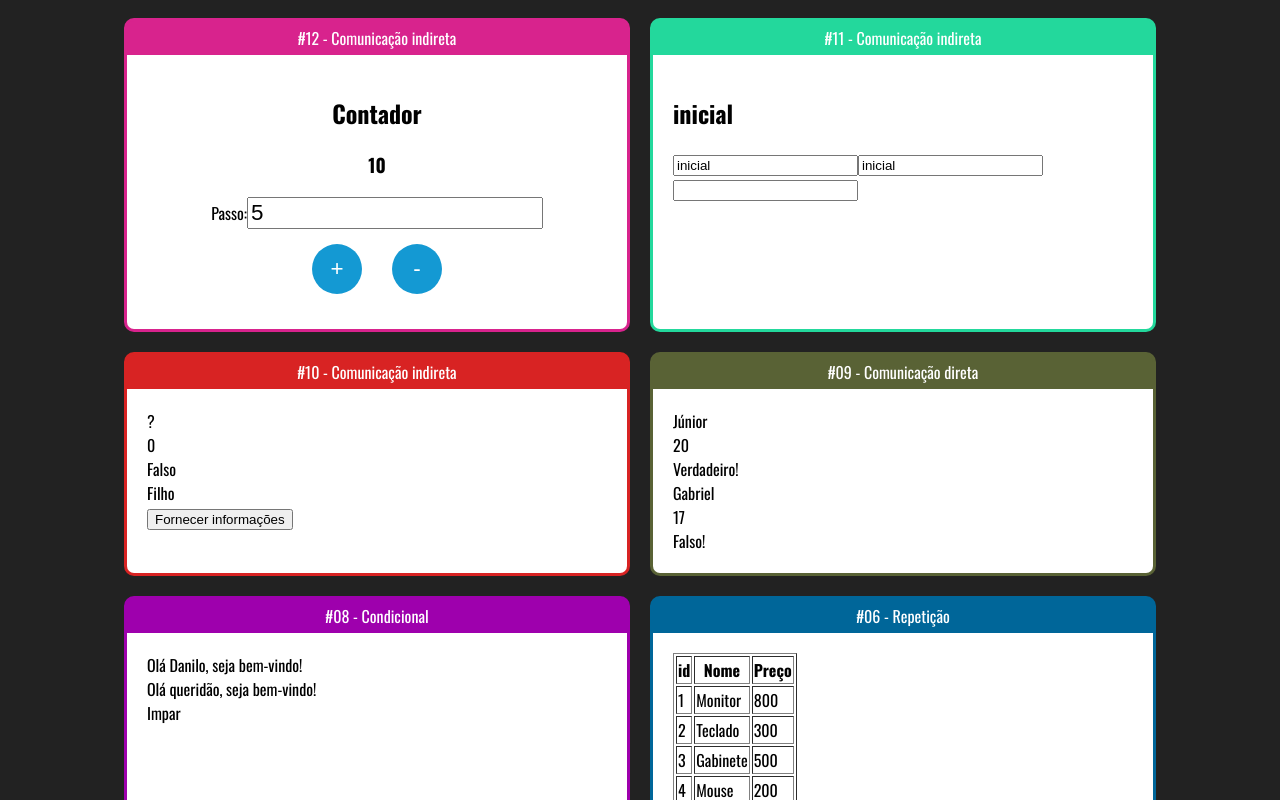
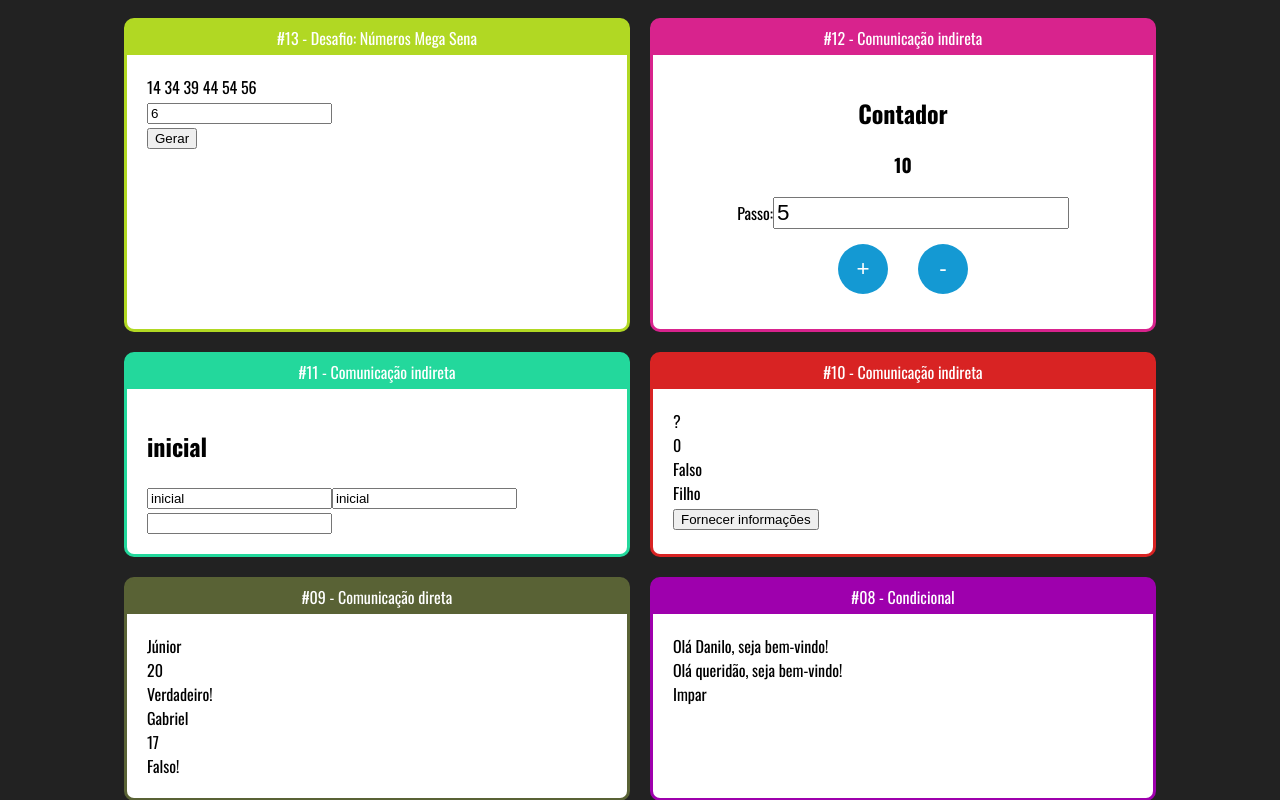
Before and after one commit to marquesdanilocarlos/fundamentos-react-cod3r, a React (Create React App) app: page / in a window 1280 px wide. Shown: the top 800 px of the page. Built offline with nearby package versions, Linux system fonts and the light colour scheme.

Commit message:
Desafio: Gerador de números da Mega-Sena

```diff
--- a/src/App.jsx
+++ b/src/App.jsx
@@ -13,11 +13,16 @@ import { DiretaPai } from "./components/comunicacao/DiretaPai";
 import { IndiretaPai } from "./components/comunicacao/IndiretaPai";
 import { Input } from "./components/formularios/input";
 import { Contador } from "./components/contador/Contador";
+import { Mega } from "./components/mega/Mega";
 
 export default function App() {
     return (
         <div className="App">
             <div className="cards">
+                <Card titulo="#13 - Desafio: Números Mega Sena" color="#b1d823">
+                    <Mega quantidadeNumeros={6} />
+                </Card>
+
                 <Card titulo="#12 - Comunicação indireta" color="#d8238d">
                     <Contador numeroInicial={10} passo={5} />
                 </Card>
--- /dev/null
+++ b/src/components/mega/Mega.jsx
@@ -0,0 +1,40 @@
+import { useEffect, useState } from "react";
+
+export function Mega(props) {
+    const [numeros, setNumeros] = useState([]);
+    const [qteNumeros, setQteNumeros] = useState(props.quantidadeNumeros || 6);
+    const valorMax = 60;
+
+    function criaNumeros() {
+        let numerosGerados = [];
+        for (let total = 0; total < qteNumeros; total++) {
+            let numero = Math.round(Math.random() * valorMax);
+
+            if (numerosGerados.find((element) => element === numero)) {
+                total--;
+                continue;
+            }
+
+            numerosGerados.push(numero);
+        }
+        return numerosGerados.sort((n1, n2) => n1 - n2);
+    }
+
+    function setarNumeros() {
+        setNumeros([...criaNumeros()]);
+    }
+
+    useEffect(() => {
+        setarNumeros();
+    }, []);
+
+    return (
+        <div>
+            {numeros.map((numero) => `${numero} `)}
+            <br />
+            <input type="number" value={qteNumeros} onChange={(e) => setQteNumeros(e.target.value)} />
+            <br />
+            <button onClick={setarNumeros}>Gerar</button>
+        </div>
+    );
+}
```
